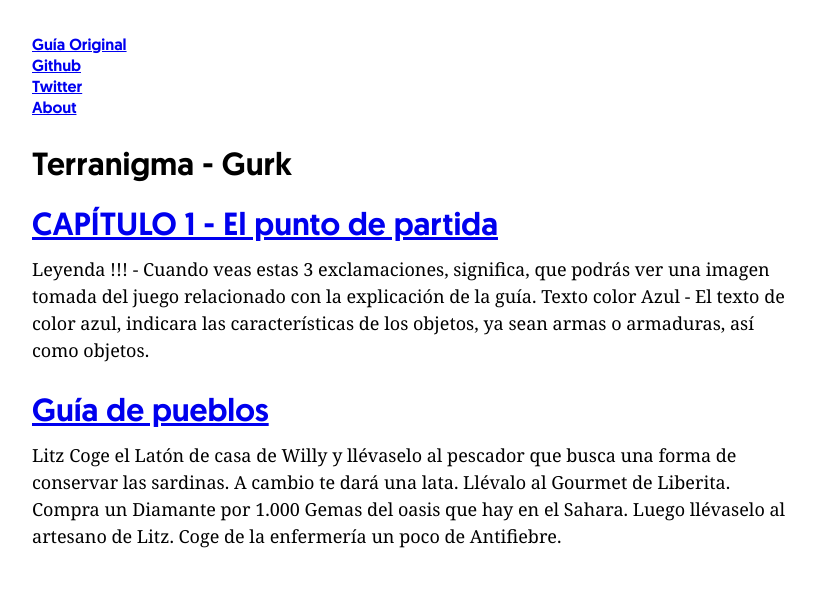
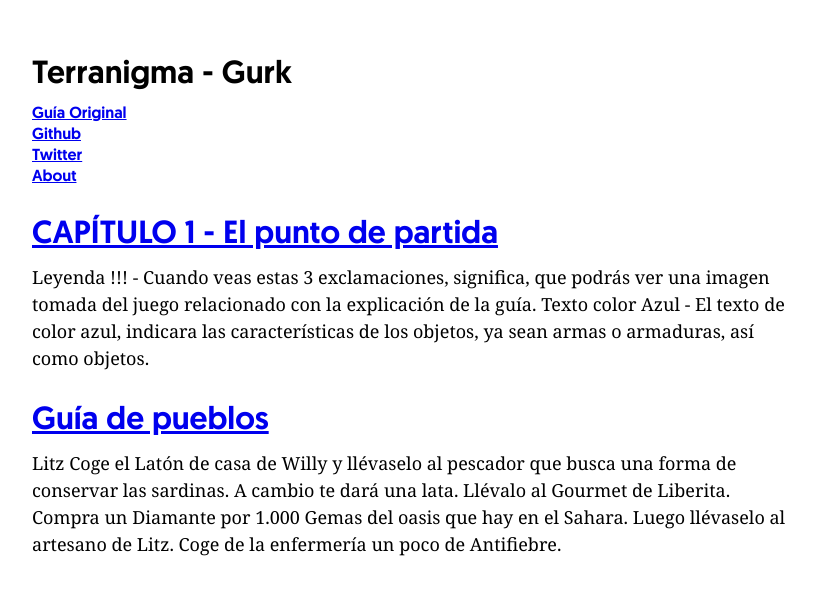
Before and after one commit to hacknug/iguides, a Jekyll site: the page built from index.html, in a window 1280 px wide. Shown: the top 595 px of the page, without its empty margins (224-1039 px from the left). Built offline with Jekyll 4.4.1, drawn with Linux system fonts in a browser that asks for light colours; Markdown is read by kramdown in place of the engine named in the settings; the list of posts is cut into pages by our own code; a style sheet for code colours, icons or effects is not loaded.

Commit message:
no message

```diff
--- a/_layouts/index.html
+++ b/_layouts/index.html
@@ -27,6 +27,7 @@
 
 <body>
   <header>
+    <h1 class="logo"><a href="{{ site.baseurl }}">{{ site.name }}</a></h1>
     {% if site.links %}
     <nav>
       {% for link in site.links %}
@@ -34,8 +35,6 @@
       {% endfor %}
     </nav>
     {% endif %}
-
-    <h1 class="logo"><a href="{{ site.baseurl }}">{{ site.name }}</a></h1>
   </header>
 
   {% if page.is_index %}
```
